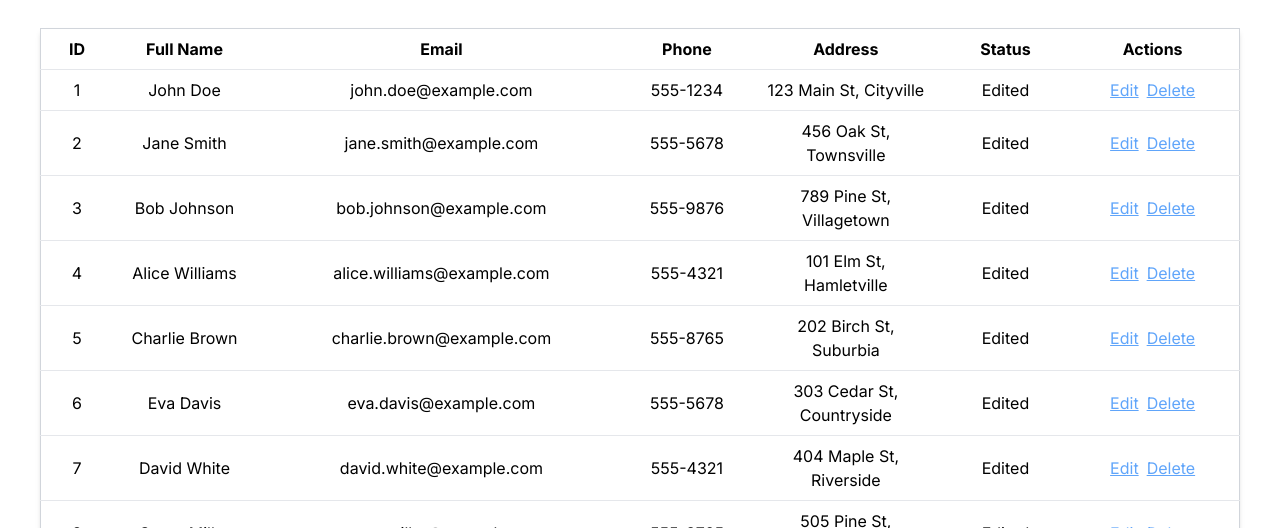
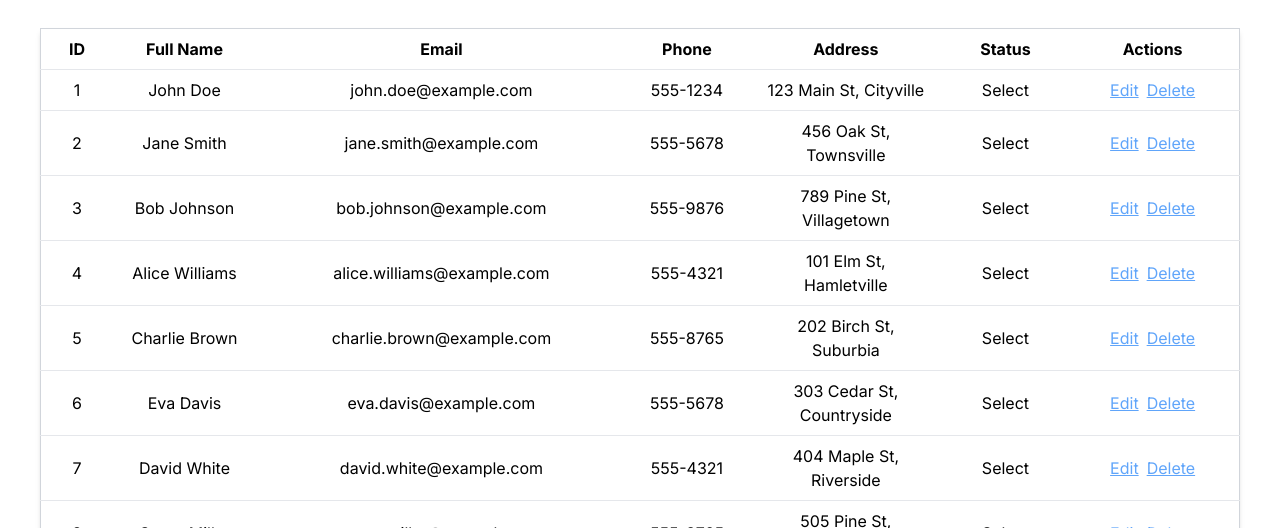
Before and after one commit to karshdev/revantahomes, a Next.js app: page /admin/leads in a window 1280 px wide. Shown: the part 272-800 px from the top of the page. Built offline with nearby package versions, Linux system fonts and the light colour scheme.

Commit message:
added options to status field

```diff
--- a/components/TableRow.js
+++ b/components/TableRow.js
@@ -4,9 +4,14 @@ import React, { useState } from 'react';
 const TableRow = ({ value }) => {
     const [editedValue, setEditedValue] = useState(value);
     const [isEdit, setIsEdit] = useState(false);
+    const [selectedOption, setSelectedOption] = useState(editedValue.option);
 
 const handleInputChange = (e) => {
     const { name, value } = e.target;
+    if (name === 'option') {
+        const selectedOption = e.target.value;
+        setSelectedOption(selectedOption);
+      }
     setEditedValue({ ...editedValue, [name]: value });
 };
 
@@ -73,8 +78,25 @@ return (
                 editedValue.address
             )}
         </td>
+        <td className="py-2 px-4 border-b text-center w-12">
+        { isEdit ? (
+            <select
+            value={selectedOption}
+            name="option"
+            onChange={handleInputChange}
+            >
+                <option>a</option>
+                <option>b</option>
+                <option>c</option>
+            </select>
+           ):(
+
+                 editedValue.option
+
+            )}
+            </td>
         {/* Repeat the same pattern for other columns... */}
-        <td className="py-2 px-4 border-b text-center w-12">Edited</td>
+
         <td className="py-2 px-4 border-b text-center w-12">
             {isEdit ? (
                 <div className='flex gap-2 items-center justify-center'>
--- a/dummy/dummy.js
+++ b/dummy/dummy.js
@@ -5,6 +5,7 @@ const dummyData = [
       email: 'john.doe@example.com',
       phone: '555-1234',
       address: '123 Main St, Cityville',
+      option:'Select'
     },
     {
       id: 2,
@@ -12,6 +13,7 @@ const dummyData = [
       email: 'jane.smith@example.com',
       phone: '555-5678',
       address: '456 Oak St, Townsville',
+      option:'Select'
     },
     {
       id: 3,
@@ -19,6 +21,7 @@ const dummyData = [
       email: 'bob.johnson@example.com',
       phone: '555-9876',
       address: '789 Pine St, Villagetown',
+      option:'Select'
     },
     {
       id: 4,
@@ -26,6 +29,7 @@ const dummyData = [
       email: 'alice.williams@example.com',
       phone: '555-4321',
       address: '101 Elm St, Hamletville',
+      option:'Select'
     },
     {
       id: 5,
@@ -33,6 +37,7 @@ const dummyData = [
       email: 'charlie.brown@example.com',
       phone: '555-8765',
       address: '202 Birch St, Suburbia',
+      option:'Select'
     },
     {
       id: 6,
@@ -40,6 +45,7 @@ const dummyData = [
       email: 'eva.davis@example.com',
       phone: '555-5678',
       address: '303 Cedar St, Countryside',
+      option:'Select'
     },
     {
       id: 7,
@@ -47,6 +53,7 @@ const dummyData = [
       email: 'david.white@example.com',
       phone: '555-4321',
       address: '404 Maple St, Riverside',
+      option:'Select'
     },
     {
       id: 8,
@@ -54,6 +61,7 @@ const dummyData = [
       email: 'grace.miller@example.com',
       phone: '555-8765',
       address: '505 Pine St, Mountainside',
+      option:'Select'
     },
     {
       id: 9,
@@ -61,6 +69,7 @@ const dummyData = [
       email: 'frank.brown@example.com',
       phone: '555-1234',
       address: '606 Oak St, Lakeshore',
+      option:'Select'
     },
     {
       id: 10,
@@ -68,6 +77,7 @@ const dummyData = [
       email: 'helen.taylor@example.com',
       phone: '555-9876',
       address: '707 Elm St, Seaside',
+      option:'Select'
     },
   ];
 
```
